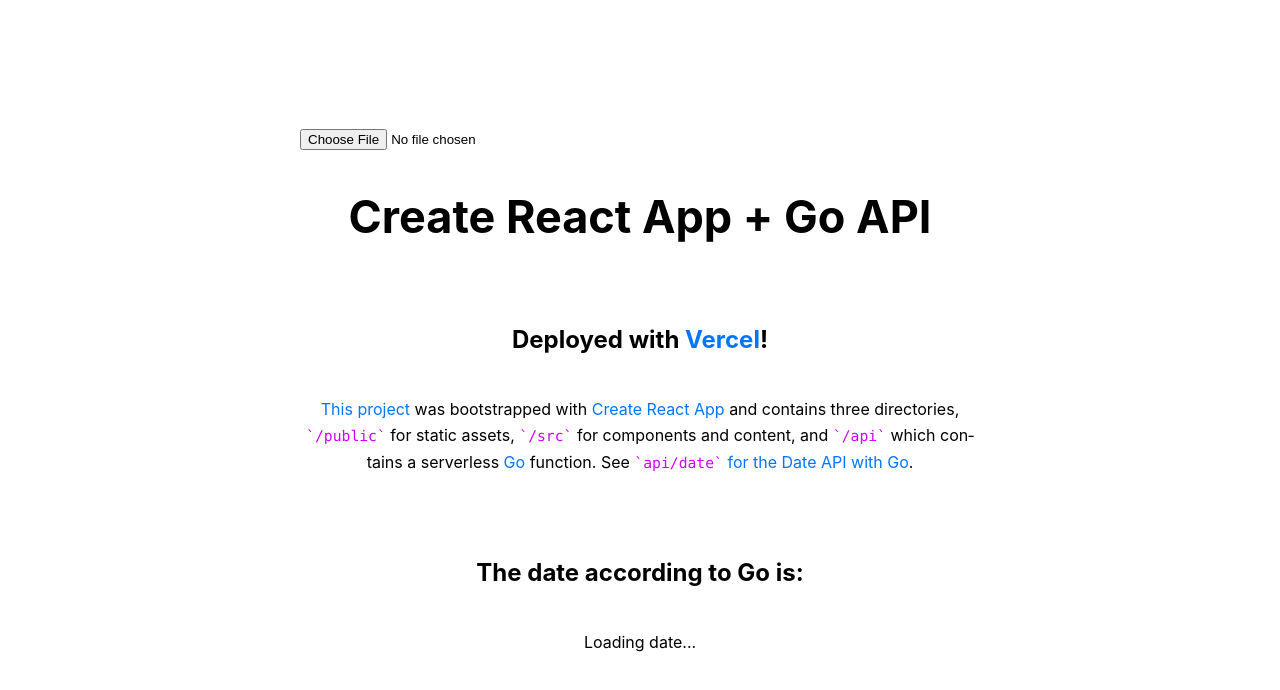
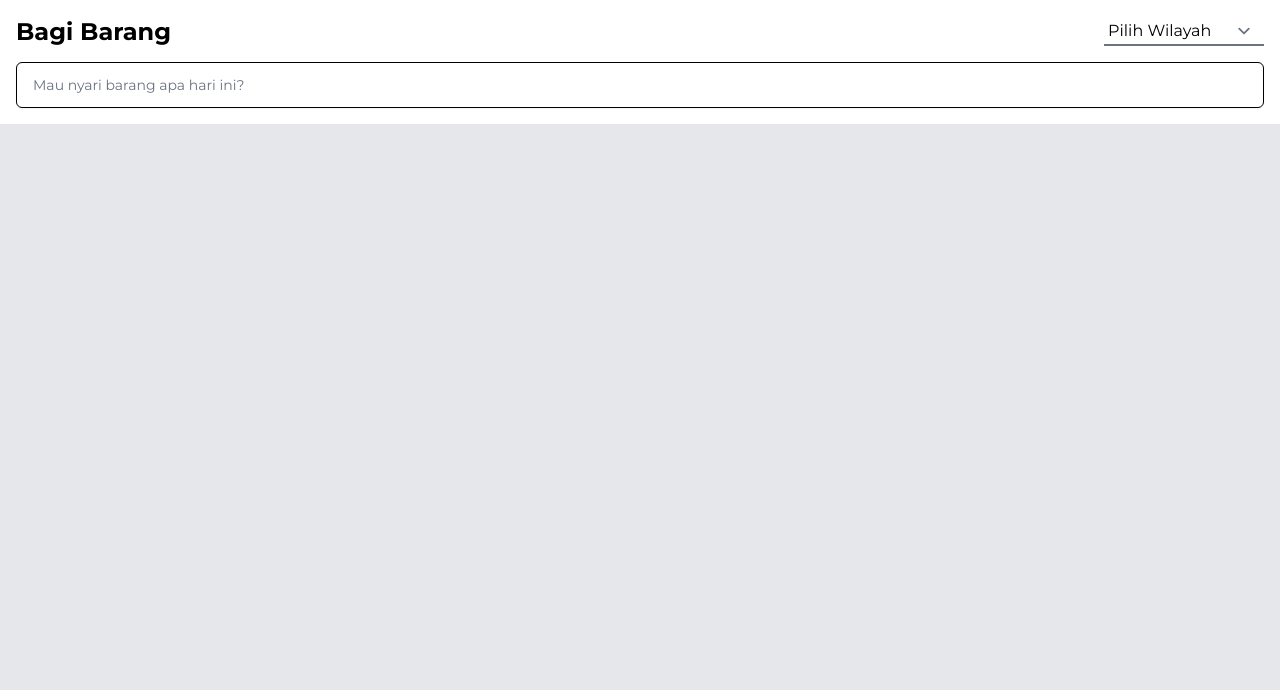
Before and after one commit to moriishika/try-vercel, a React (Create React App) app: page / in a window 1280 px wide. Shown: the top 690 px of the page. Built offline with nearby package versions, Linux system fonts and the light colour scheme; no server answers.

Commit message:
added navbar

```diff
--- /dev/null
+++ b/craco.config.js
@@ -0,0 +1,10 @@
+module.exports = {
+    style: {
+      postcss: {
+        plugins: [
+          require('tailwindcss'),
+          require('autoprefixer'),
+        ],
+      },
+    },
+  }
--- a/public/index.html
+++ b/public/index.html
@@ -22,6 +22,9 @@
       work correctly both with client-side routing and a non-root public URL.
       Learn how to configure a non-root public URL by running `npm run build`.
     -->
+
+<link rel="preconnect" href="https://fonts.gstatic.com">
+<link href="https://fonts.googleapis.com/css2?family=Montserrat:wght@400;500;600;700;800&display=swap" rel="stylesheet">
     <title>Create React App + Go API</title>
     <script
       async
@@ -37,7 +40,7 @@
       gtag("config", "G-D2GX5HLGWF");
     </script>
   </head>
-  <body>
+  <body class="bg-gray-200">
     <noscript>
       You need to enable JavaScript to run this app.
     </noscript>
--- a/src/App.css
+++ b/src/App.css
@@ -1,17 +1,4 @@
-main {
-  align-content: center;
-  box-sizing: border-box;
-  display: grid;
-  font-family: 'SF Pro Text', 'SF Pro Icons', 'Helvetica Neue', 'Helvetica',
-    'Arial', sans-serif;
-  hyphens: auto;
-  line-height: 1.65;
-  margin: 0 auto;
-  max-width: 680px;
-  min-height: 100vh;
-  padding: 72px 0;
-  text-align: center;
-}
+
 h1 {
   font-size: 45px;
 }
--- a/src/App.js
+++ b/src/App.js
@@ -3,54 +3,31 @@
 import './App.css';
 
 function App() {
-  const [date, setDate] = useState(null);
-  useEffect(() => {
-    async function getDate() {
-      const res = await fetch('/api/date');
-      const newDate = await res.text();
-      setDate(newDate);
-    }
-    getDate();
-  }, []);
+  // const [date, setDate] = useState(null);
+  // useEffect(() => {
+  //   async function getDate() {
+  //     const res = await fetch('/api/date');
+  //     const newDate = await res.text();
+  //     setDate(newDate);
+  //   }
+  //   getDate();
+  // }, []);
   return (
     <main>
-      <input type="file" name="mantap" />
-      <h1>Create React App + Go API</h1>
-      <h2>
-        Deployed with{' '}
-        <a
-          href="https://vercel.com/docs"
-          target="_blank"
-          rel="noreferrer noopener"
-        >
-          Vercel
-        </a>
-        !
-      </h2>
-      <p>
-        <a
-          href="https://github.com/vercel/vercel/tree/master/examples/create-react-app"
-          target="_blank"
-          rel="noreferrer noopener"
-        >
-          This project
-        </a>{' '}
-        was bootstrapped with{' '}
-        <a href="https://facebook.github.io/create-react-app/">
-          Create React App
-        </a>{' '}
-        and contains three directories, <code>/public</code> for static assets,{' '}
-        <code>/src</code> for components and content, and <code>/api</code>{' '}
-        which contains a serverless <a href="https://golang.org/">Go</a>{' '}
-        function. See{' '}
-        <a href="/api/date">
-          <code>api/date</code> for the Date API with Go
-        </a>
-        .
-      </p>
-      <br />
-      <h2>The date according to Go is:</h2>
-      <p>{date ? date : 'Loading date...'}</p>
+      <div className="flex-col p-4 bg-white justify-betweem content-between">
+        <div className="flex justify-between items-center">
+          <h1 className="font-bold text-2xl">Bagi Barang</h1>
+          <select className="py-0 px-1 w-40 h-7 border-b-2 border-0">
+            <option>Pilih Wilayah</option>
+            <option>Bali</option>
+            <option>Jakarta</option>
+            <option>Jawa Barat</option>
+            <option>Jawa Timur</option>
+            <option>Jawa Tengah</option>
+          </select>
+        </div>
+        <input type="text" className="border-1 mt-3.5 py-3 pl-4 border-black focus:ring-0 focus:border-red-500 block w-full shadow-sm sm:text-sm rounded-md" placeholder="Mau nyari barang apa hari ini?"/>
+      </div>
     </main>
   );
 }
--- a/src/index.css
+++ b/src/index.css
@@ -1,9 +1,10 @@
+@tailwind base;
+@tailwind components;
+@tailwind utilities;
 body {
   margin: 0;
   padding: 0;
-  font-family: -apple-system, BlinkMacSystemFont, "Segoe UI", "Roboto", "Oxygen",
-    "Ubuntu", "Cantarell", "Fira Sans", "Droid Sans", "Helvetica Neue",
-    sans-serif;
+  font-family: 'Montserrat', sans-serif;
   -webkit-font-smoothing: antialiased;
   -moz-osx-font-smoothing: grayscale;
 }
--- /dev/null
+++ b/tailwind.config.js
@@ -0,0 +1,14 @@
+module.exports = {
+  purge: ['./src/**/*.{js,jsx,ts,tsx}', './public/index.html'],
+  darkMode: false, // or 'media' or 'class'
+  theme: {
+    extend: {},
+  },
+  variants: {
+    extend: {
+    },
+  },
+  plugins: [
+    require('@tailwindcss/forms')
+  ],
+}
```
Also changed, not shown: package.json (+13 -5 lines), 1 other file (tests, documents, lock files or other folders).
